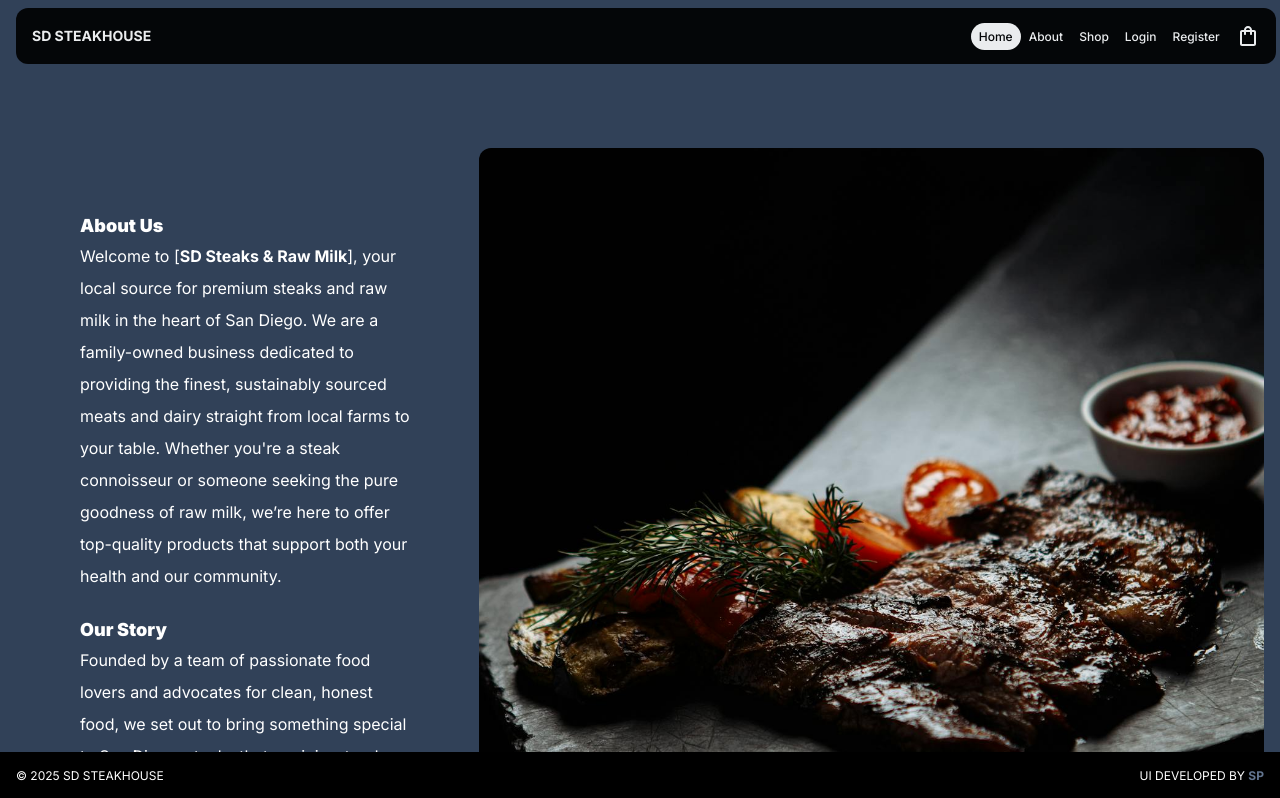
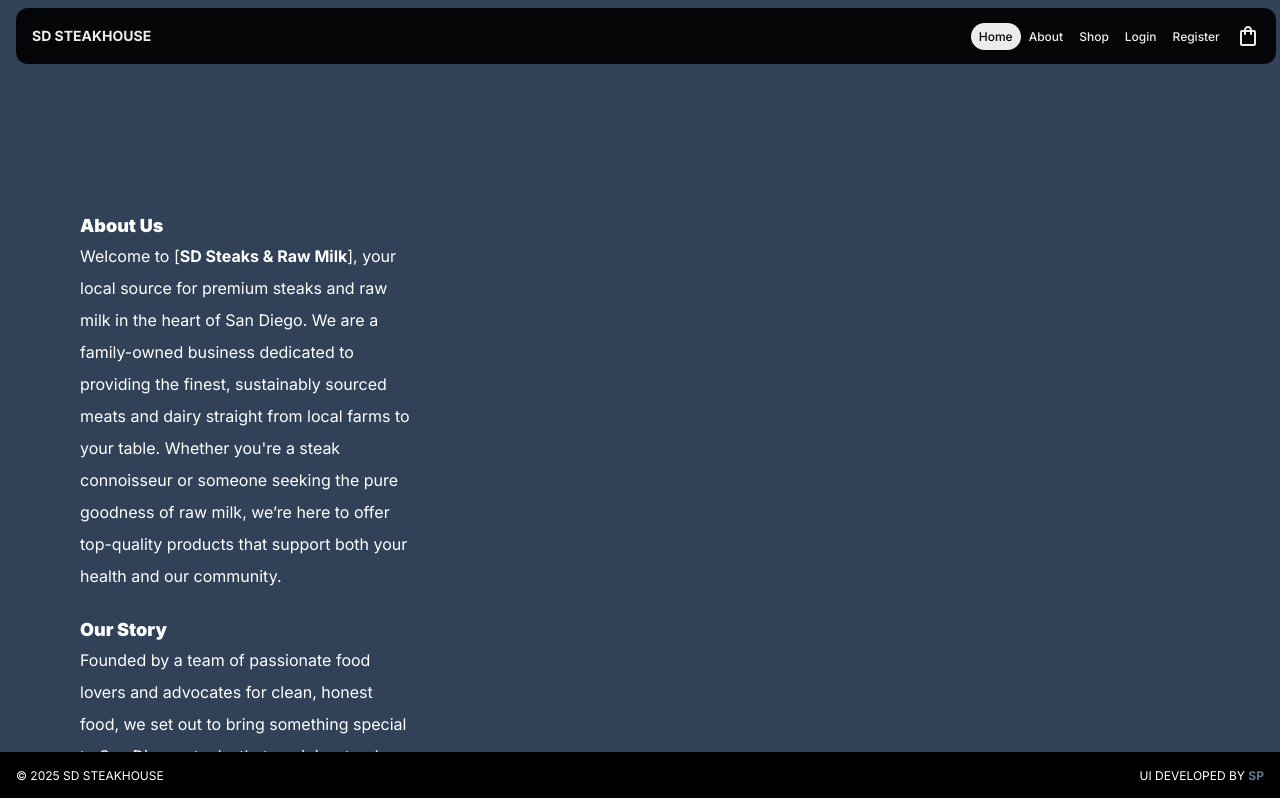
Before and after one commit to mrstevedev/framer-motion-ui, a React (Vite) app: page /about in a window 1280 px wide. Shown: the top 798 px of the page. Built offline with nearby package versions, Linux system fonts and the light colour scheme; a web font is replaced by a local one.

Commit message:
refactor: remove image for background image

```diff
--- a/src/components/Banner/AboutBanner.tsx
+++ b/src/components/Banner/AboutBanner.tsx
@@ -1,8 +1,8 @@
 export default function AboutBanner({ image, blur }: { image: string; blur: string }) {
-    console.log("blur", blur);
     return (
-        <div className={`lg:w-[1160px] transition duration-500 ease-in-out hover:opacity-80 h-210 overflow-hidden rounded-xl`}>
-            <img src={image} alt="sd steakhouse" className={`w-full h-full object-cover`} style={{ filter: `blur(${blur})` }} />
-        </div>
+        <div
+            className={`lg:w-[1160px] transition duration-500 ease-in-out hover:opacity-80 h-210 overflow-hidden rounded-xl bg-[url(/${image})] bg-cover bg-center`}
+            style={{ filter: `blur(${blur})` }}
+        ></div>
     );
 }
```
